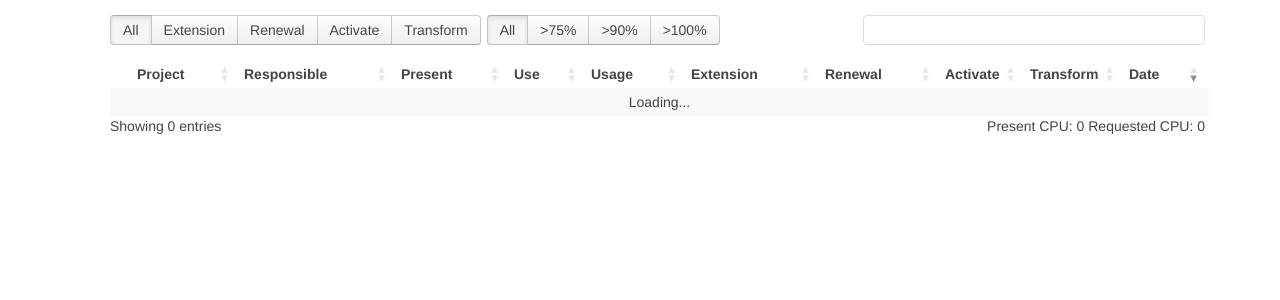
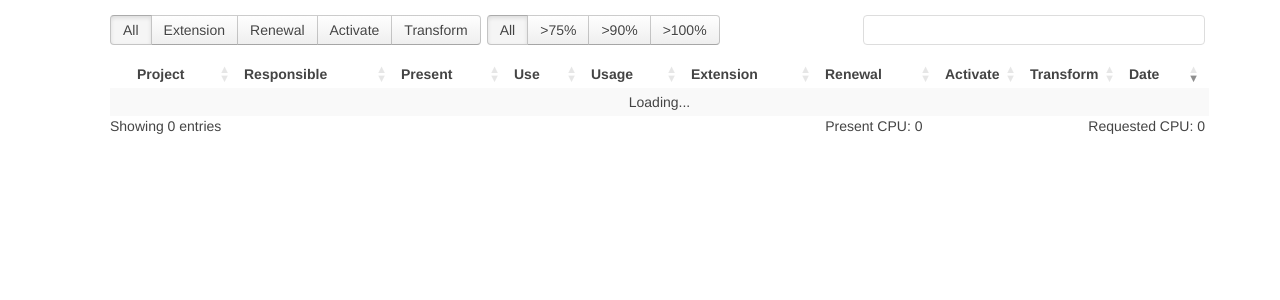
Before and after one commit to msapunov/Copernicus, a Flask app: page /board in a window 1280 px wide. Shown: the part 42-342 px from the top of the page. Run offline with Flask 3, Linux system fonts and the light colour scheme; a user stored in the database is signed in; tables that the repository leaves empty hold one stand-in row (values such as "Sample post"); parts of the project's set-up code (start-up, migrations or seed data) failed here and were passed over; some libraries are stand-ins or nearby versions.

Commit message:
Separate values for present and total CPUs

```diff
--- a/base/static/js/board.js
+++ b/base/static/js/board.js
@@ -111,8 +111,8 @@
                 }, 0 )
                 var dc = new Intl.NumberFormat().format(total);
                 var dt = new Intl.NumberFormat().format(req);
-                var all = "Present CPU: " + dc + "  Requested CPU: " + dt ;
-                $("#table_total").text(all);
+                $("#table_present").text("Present CPU: " + dc);
+                $("#table_requested").text("Requested CPU: " + dt);
             },
             drawCallback: function( settings ) {
                 var api = this.api();
--- a/base/templates/board.html
+++ b/base/templates/board.html
@@ -84,10 +84,13 @@
         </thead>
     </table>
     <div class="uk-grid uk-margin-bottom">
-        <div class="uk-width-1-2 uk-text-left" id="table_info">
+        <div class="uk-width-2-4 uk-text-left" id="table_info">
 
         </div>
-        <div class="uk-width-1-2 uk-text-right" id="table_total">
+        <div class="uk-width-1-4 uk-text-right" id="table_present">
+
+        </div>
+        <div class="uk-width-1-4 uk-text-right" id="table_requested">
 
         </div>
 
```
